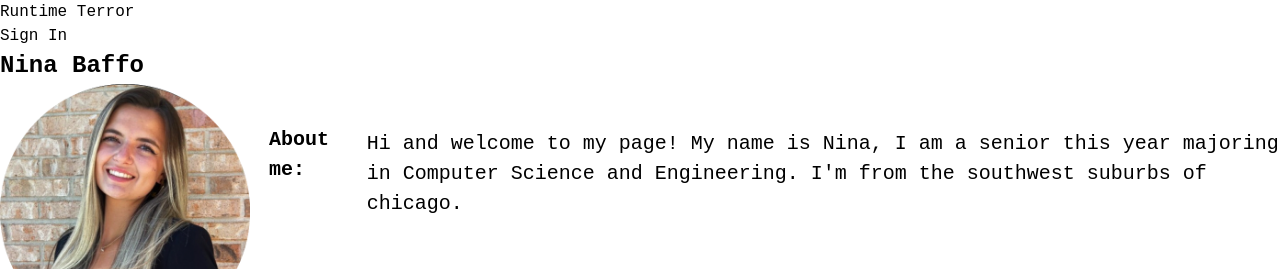
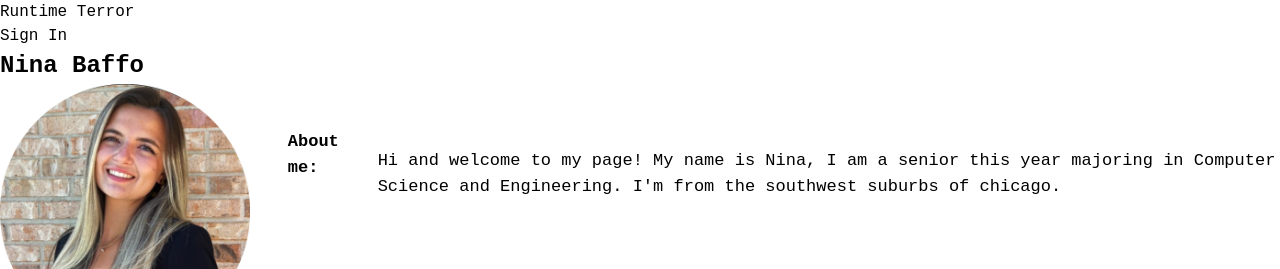
Before and after one commit to odin5on/runtime-terror-website, a React (Vite) app: page /runtime-terror-website/Nina in a window 1280 px wide. Shown: the top 269 px of the page. Built offline with nearby package versions, Linux system fonts and the light colour scheme.

Commit message:
changed font size

```diff
--- a/src/pages/nina.jsx
+++ b/src/pages/nina.jsx
@@ -9,8 +9,8 @@ function Nina() {
       <img src = "src/pages/Screen Shot 2023-11-10 at 9.51.00 AM.png"
            style = {{width: "250px"}}
         />
-      <p style={{ marginLeft: "0.5cm", marginBottom: "3cm", fontWeight: "bold", fontSize: "20px"}}>About me:</p>
-      <p style={{ marginLeft: "1cm", marginBottom: "2cm", fontSize: "20px"}}>Hi and welcome to my page! My name is Nina, I am a senior this year majoring in Computer Science and Engineering. I'm from the southwest suburbs of chicago. </p>
+      <p style={{ marginLeft: "1cm", marginBottom: "3cm", fontWeight: "bold", fontSize: "17px"}}>About me:</p>
+      <p style={{ marginLeft: "1cm", marginBottom: "2cm", fontSize: "17px"}}>Hi and welcome to my page! My name is Nina, I am a senior this year majoring in Computer Science and Engineering. I'm from the southwest suburbs of chicago. </p>
       </div>
       <div style = {{marginTop: "2in", display: "flex", felxDirection: "column", alighnItems: "flex-end", paddingLeft: "2in"}}>
         <img src = "src/pages/IMG_3307.jpeg"
```
